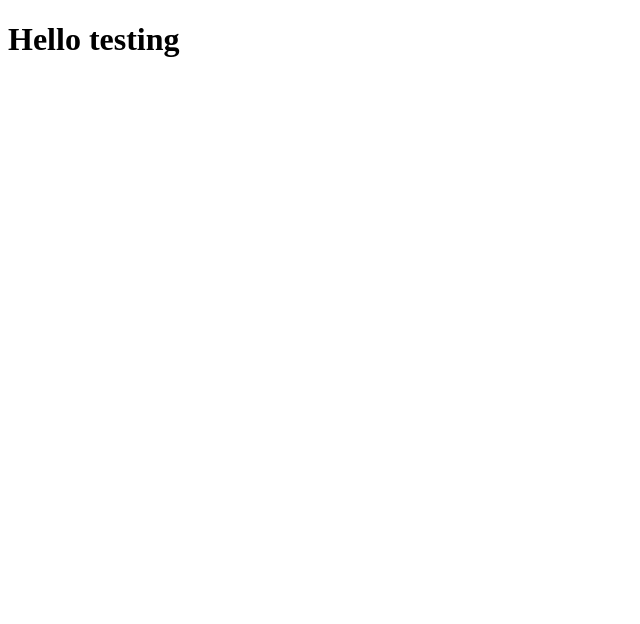
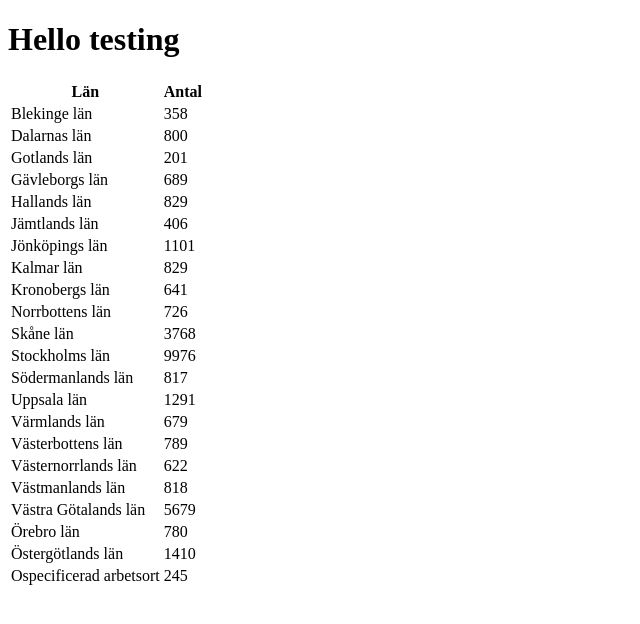
Before and after one commit to alundin/alicelundin.github.io, a plain HTML site: page index.html in a window 1280 px wide. Shown: the whole page, without its empty margins (0-640 px from the left). Drawn offline with Linux system fonts and the light colour scheme.

Commit message:
testing source

```diff
--- a/index.html
+++ b/index.html
@@ -8,6 +8,6 @@
 		<span id="content"></span>
 	</body>
 	<footer>
-		<script src="/kodknackarna/javascript/databaseHandler.js"></script>
+		<script src="/javascript/databaseHandler.js"></script>
 	</footer>
 </html>
```
